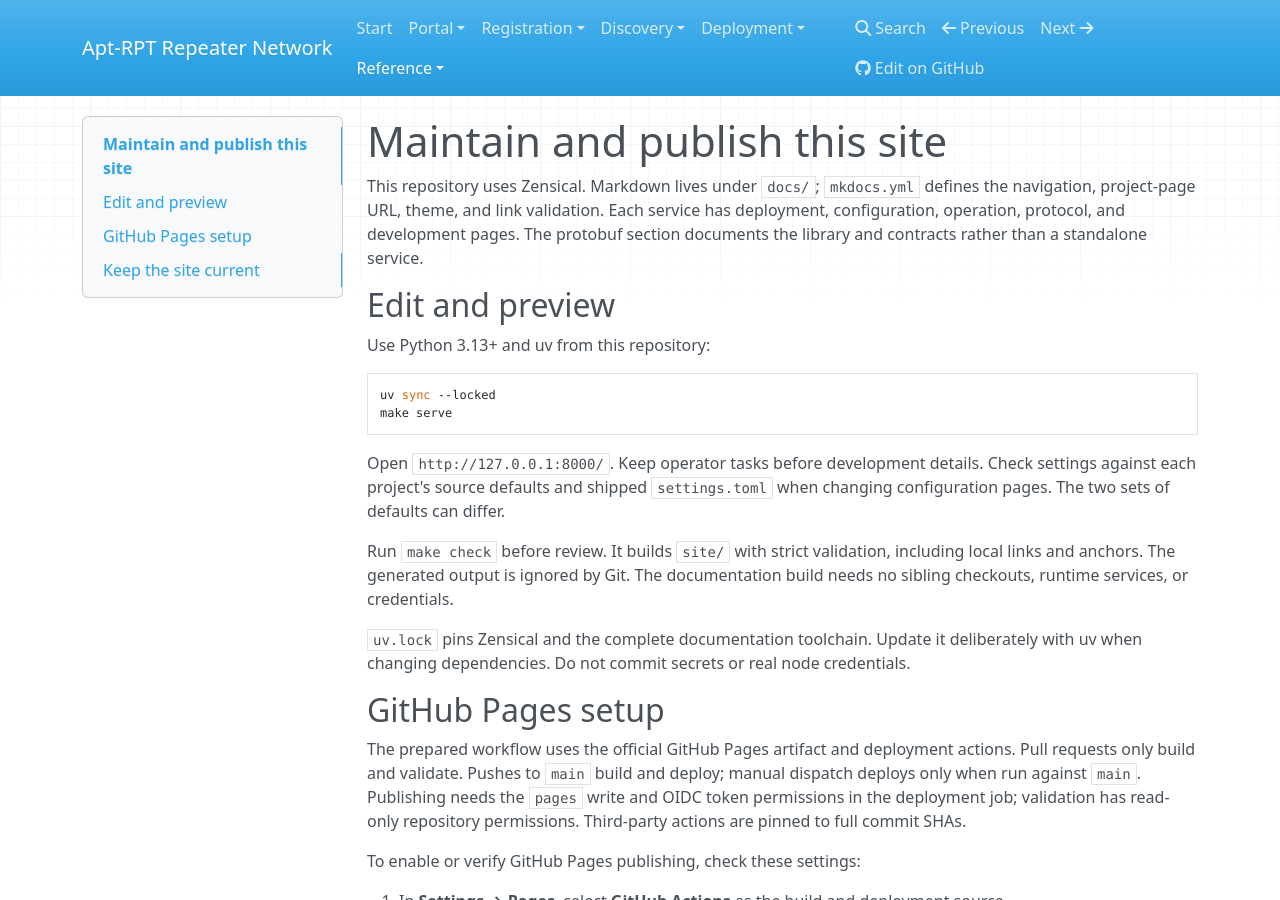
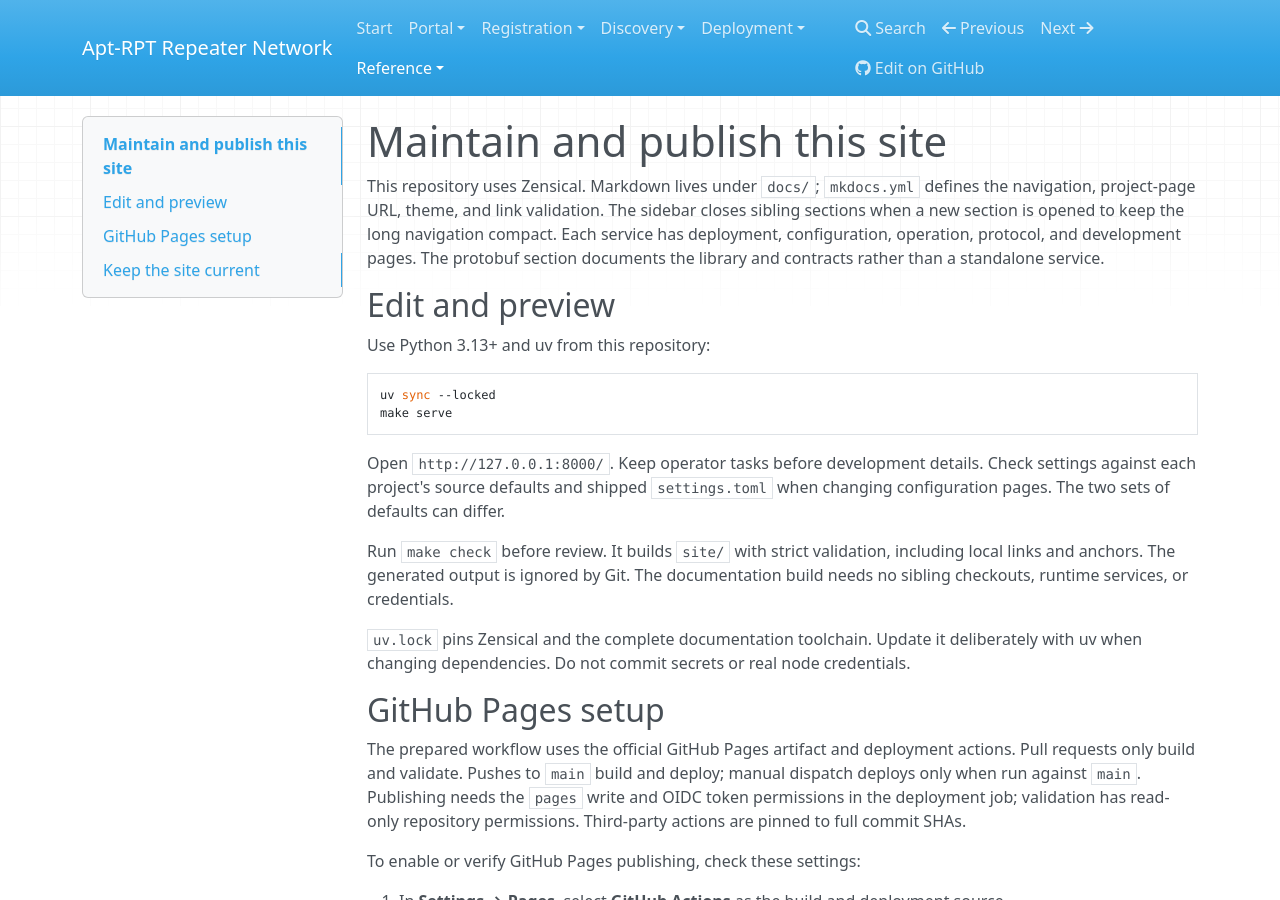
Before and after one commit to Hamlink-Canada/apt-rpt-docs, an MkDocs documentation site: the page built from docs/maintainers/documentation.md, in a window 1280 px wide and 900 px high. Built offline with MkDocs 1.6.1, drawn with Linux system fonts in a browser that asks for light colours; nearby versions of some CDN libraries.

Commit message:
docs: collapse sibling sidebar sections

```diff
--- a/docs/maintainers/documentation.md
+++ b/docs/maintainers/documentation.md
@@ -1,9 +1,11 @@
 # Maintain and publish this site
 
 This repository uses Zensical. Markdown lives under `docs/`;
-`mkdocs.yml` defines the navigation, project-page URL, theme, and link validation. Each
-service has deployment, configuration, operation, protocol, and development pages. The
-protobuf section documents the library and contracts rather than a standalone service.
+`mkdocs.yml` defines the navigation, project-page URL, theme, and link validation. The
+sidebar closes sibling sections when a new section is opened to keep the long navigation
+compact. Each service has deployment, configuration, operation, protocol, and development
+pages. The protobuf section documents the library and contracts rather than a standalone
+service.
 
 ## Edit and preview
 
```
